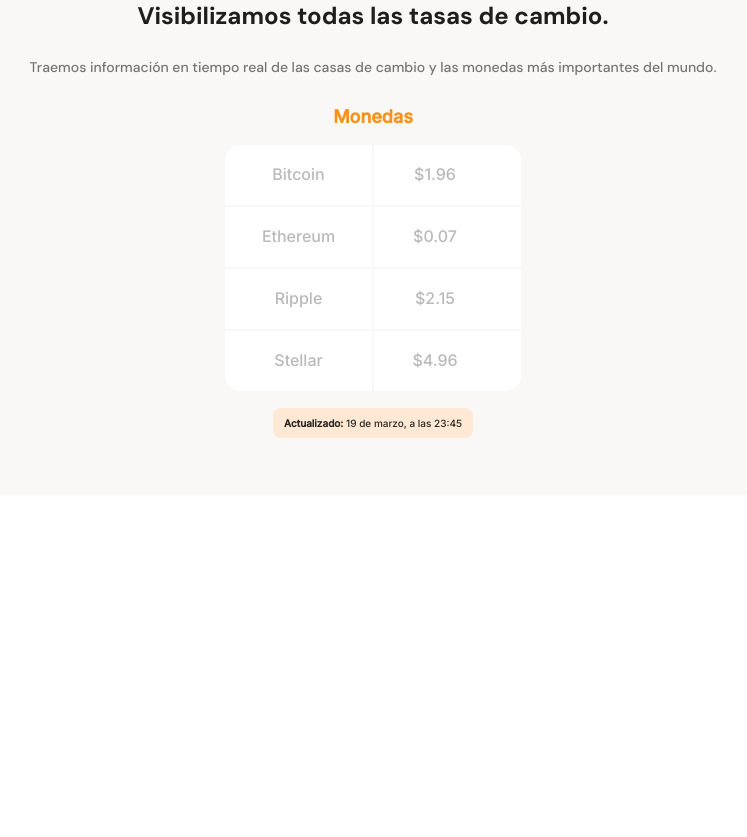
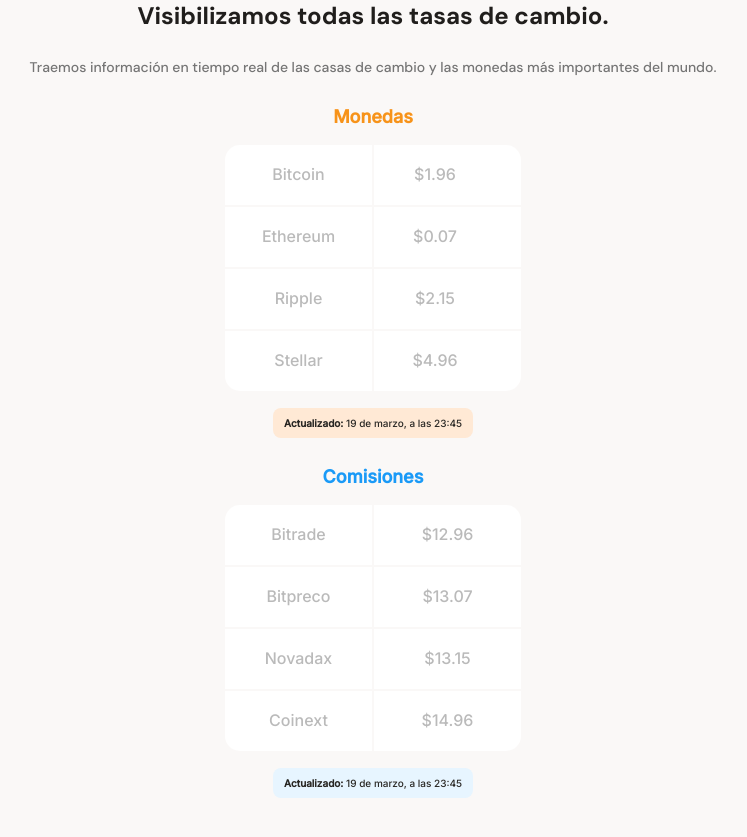
Before and after one commit to Yordyr06/Landing-Page, a plain HTML site: page index.html in a window 1280 px wide. Shown: the part 661-1498 px from the top of the page, without its empty margins (267-1014 px from the left). Before the commit the page ends 1156 px from the top, so only its background shows below. Drawn offline with Linux system fonts and the light colour scheme.

Commit message:
Agregaa tabla de comisiones

```diff
--- a/index.html
+++ b/index.html
@@ -65,6 +65,38 @@
           </div>
         </div>
       </section>
+
+      <section class="section-commissions">
+        <div class="section-commissions__div">
+          <p class="section-commissions__div--tittle">Comisiones</p>
+          <div class="section-commissions__div--table-container">
+            <table>
+              <tr>
+                <td class="section-commissions__div--table-top-left section-commissions__div--table-left">Bitrade</td>
+                <td class="section-commissions__div--table-top-right section-commissions__div--table-right">$12.96</td>
+              </tr>
+
+              <tr>
+                <td class="section-commissions__div--table-left">Bitpreco</td>
+                <td class="section-commissions__div--table-right">$13.07</td>
+              </tr>
+
+              <tr>
+                <td class="section-commissions__div--table-left">Novadax</td>
+                <td class="section-commissions__div--table-right">$13.15</td>
+              </tr>
+
+              <tr>
+                <td class="section-commissions__div--table-bottom-left section-commissions__div--table-left">Coinext</td>
+                <td class="section-commissions__div--table-bottom-right section-commissions__div--table-right">$14.96</td>
+              </tr>
+            </table>
+          </div>
+          <div class="section-commissions__div--date">
+            <p><b>Actualizado:</b> 19 de marzo, a las 23:45</p>
+          </div>
+        </div>
+      </section>
     </section>
 
     <section class="section"></section>
--- a/style/main.css
+++ b/style/main.css
@@ -132,8 +132,10 @@
   color: #757575;
 }
 
-.section-currency {}
-.section-currency__div {
+.section-currency,
+.section-commissions {}
+.section-currency__div,
+.section-commissions__div {
   width: 70%;
   min-width: 23.5rem;
   max-width: 50rem;
@@ -141,25 +143,34 @@
   margin: 0 auto;
   font-family: "Inter", sans-serif;
 }
-.section-currency__div--tittle {
+.section-currency__div--tittle,
+.section-commissions__div--tittle {
   margin-bottom: 1.5rem;
   font-size: 1.8rem;
   font-weight: bold;
   line-height: 2.3rem;
+}
+.section-currency__div--tittle{
   color: var(--bitcoin-orange);
 }
-.section-currency__div--table-container {
+.section-commissions__div--tittle {
+  color: var(--secondary-blue);
+}
+.section-currency__div--table-container,
+.section-commissions__div--table-container {
   width: 90%;
   min-width: 23rem;
   max-width: 30rem;
   height: 25rem;
   margin: 0 auto;
 }
-.section-currency__div--table-container table {
+.section-currency__div--table-container table,
+.section-commissions__div--table-container table {
   width: 100%;
   height: 100%;
 }
-.section-currency__div--table-container td {
+.section-currency__div--table-container td,
+.section-commissions__div--table-container td {
   width: 50%;
   font-size: 1.6rem;
   font-weight: 500;
@@ -168,20 +179,26 @@
   color: var(--grey);
   background-color: var(--just-white);
 }
-.section-currency__div--table-top-left {
+.section-currency__div--table-top-left,
+.section-commissions__div--table-top-left {
   border-radius: 1.5rem 0 0 0;
 }
-.section-currency__div--table-top-right {
+.section-currency__div--table-top-right,
+.section-commissions__div--table-top-right {
   border-radius: 0 1.5rem 0 0;
 }
-.section-currency__div--table-bottom-left {
+.section-currency__div--table-bottom-left,
+.section-commissions__div--table-bottom-left {
   border-radius: 0 0 0 1.5rem;
 }
-.section-currency__div--table-bottom-right {
+.section-currency__div--table-bottom-right,
+.section-commissions__div--table-bottom-right {
   border-radius: 0 0 1.5rem 0;
 }
-.section-currency__div--table-left {}
-.section-currency__div--table-right {
+.section-currency__div--table-left,
+.section-commissions__div--table-left {}
+.section-currency__div--table-right,
+.section-commissions__div--table-right {
   font-size: 1.4rem;
   font-weight: normal;
   color: #757575;
@@ -206,16 +223,23 @@
   background-position: center;
   background-repeat: no-repeat;
 }
-.section-currency__div--date {
+.section-currency__div--date,
+.section-commissions__div--date {
   width: 20rem;
   height: 3rem;
   margin: 0 auto;
   margin-top: 1.5rem;
   padding: 0.8rem;
-  background-color: var(--soft-orange);
   border-radius: 0.8rem;
 }
-.section-currency__div--date p {
+.section-currency__div--date {
+  background-color: var(--soft-orange);
+}
+.section-commissions__div--date {
+  background-color: var(--soft-blue);
+}
+.section-currency__div--date p,
+.section-commissions__div--date p {
   font-size: 1rem;
   line-height: 1.5rem;
   color: var(--warm-black);
```
